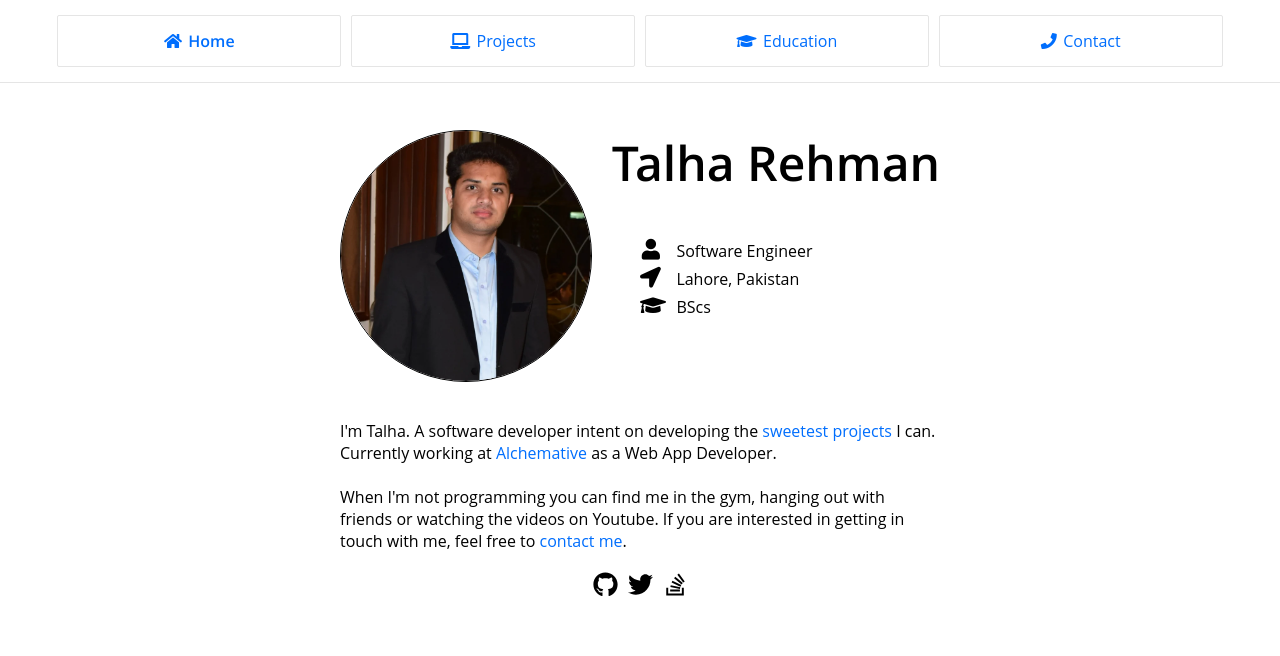
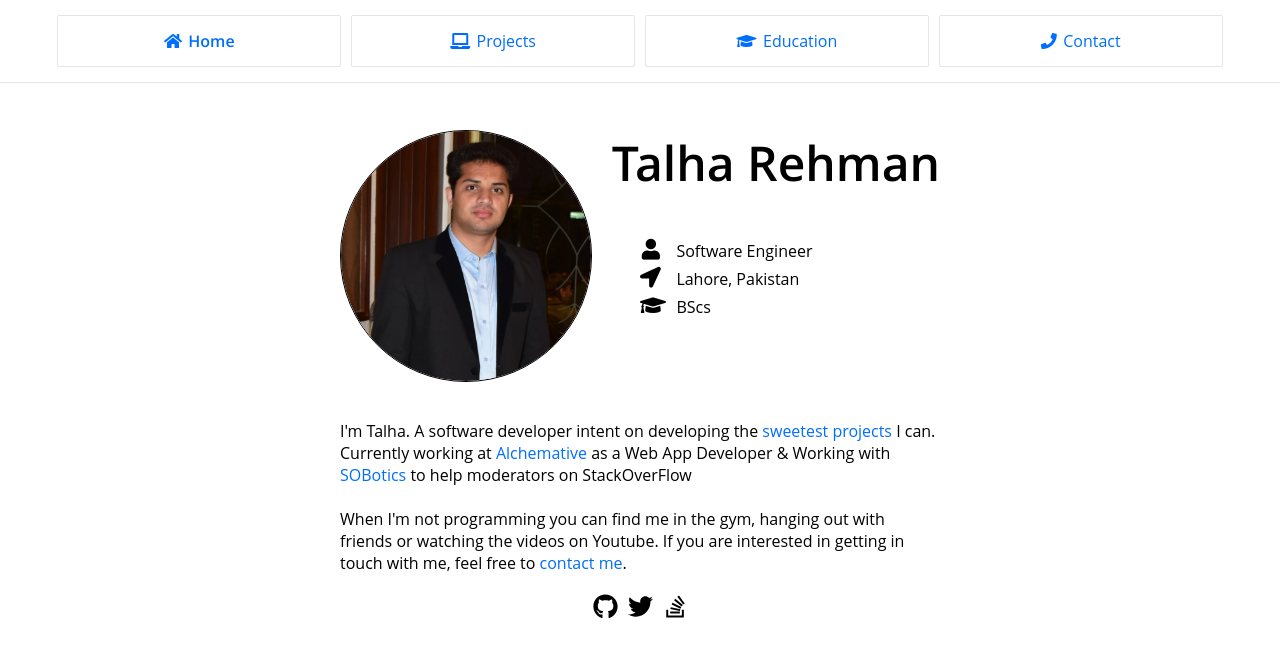
Before and after one commit to raitalharehman/raitalharehman, a React (Create React App) app: page / in a window 1280 px wide. Shown: the top 656 px of the page. Built offline with nearby package versions, Linux system fonts and the light colour scheme; a web font is replaced by a local one.

Commit message:
SAVEPOINT

```diff
--- a/src/components/pages/home.js
+++ b/src/components/pages/home.js
@@ -23,7 +23,7 @@ class Home extends Component {
     render() {
         return (
             <div className="home-page">
-            <NavBar page="home"/>
+                <NavBar page="home" />
                 <div className="home-top-container">
                     <div className="home-top-left">
                         <picture className="home-top-left-image">
@@ -52,19 +52,22 @@ class Home extends Component {
                 <div className="home-bottom">
                     <div className="home-bottom-text">
                         <p>I'm Talha. A software developer intent on developing the <Link to="/projects">sweetest projects</Link> I can.
-                    Currently working at <a href="https://www.alchemative.com/" target="_blank" rel="noreferrer noopener">Alchemative</a> as a Web App Developer.</p>
+                    Currently working at <a href="https://www.alchemative.com/" target="_blank" rel="noreferrer noopener">Alchemative </a>
+                            as a Web App Developer & Working with <a href="https://team.sobotics.org/" target="_blank" rel="noreferrer noopener">SOBotics </a>
+                            to help moderators on StackOverFlow
+                        </p>
                         <br />
                         <p>When I'm not programming you can find me in the gym, hanging out with friends or watching the videos on Youtube.
                     If you are interested in getting in touch with me, feel free to <Link to="/contact">contact me</Link>.</p>
                         <div className="home-bottom-buttons">
                             <a href="https://github.com/raitalharehman" target="_blank" rel="noreferrer noopener">
-                            <img src={github} alt="github"/>
+                                <img src={github} alt="github" />
                             </a>
                             <a href="https://twitter.com/raitalharehman" target="_blank" rel="noreferrer noopener">
-                        <img src={twitter} alt="twitter"/>
+                                <img src={twitter} alt="twitter" />
                             </a>
                             <a href="https://stackoverflow.com/users/6727487" target="_blank" rel="noreferrer noopener">
-                            <img src={stackoverflow} alt="stackoverflow"/>
+                                <img src={stackoverflow} alt="stackoverflow" />
                             </a>
                         </div>
                     </div>
```
Lines whose indentation alone changed are shown as unchanged.
